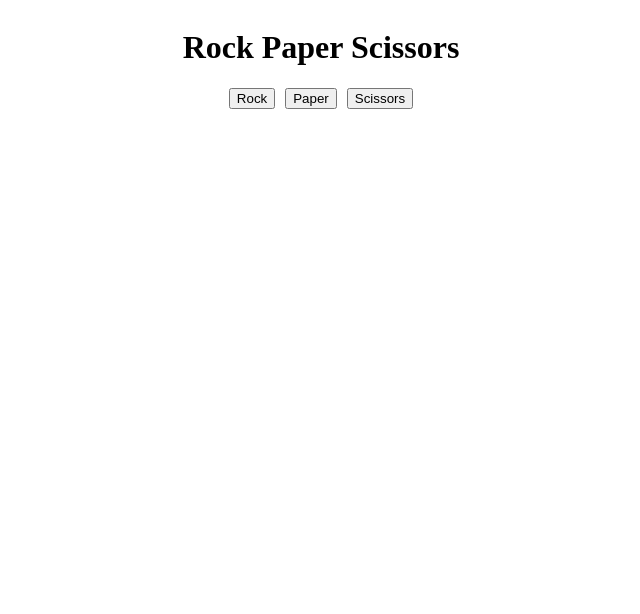
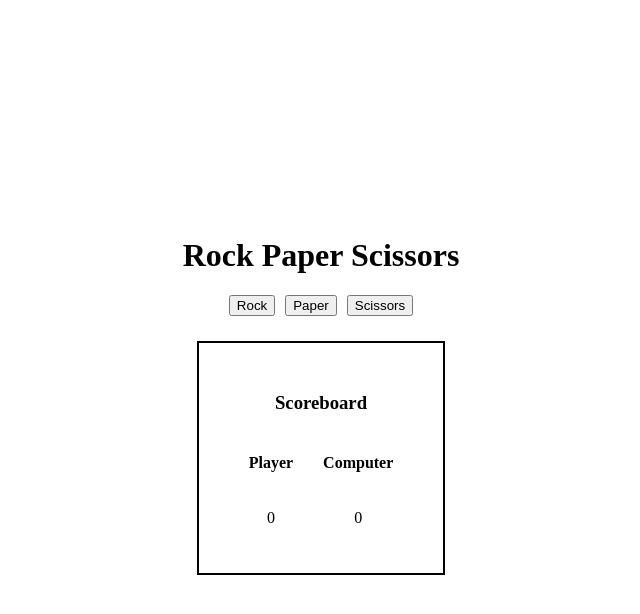
Before and after one commit to cquagliani/rock-paper-scissors, a plain HTML site: page index.html in a window 1280 px wide. Shown: the whole page, without its empty margins (319-959 px from the left). Drawn offline with Linux system fonts and the light colour scheme.

Commit message:
Add scoreboard

```diff
--- a/index.html
+++ b/index.html
@@ -16,6 +16,21 @@
             <button class="gameOptions" id="paper">Paper</button>
             <button class="gameOptions" id="scissors">Scissors</button>
         </div>
+
+        <div class="scoreboardWrapper">
+            <h3>Scoreboard</h3>
+
+            <div class="scoreboard">
+                <div class="playerScore">
+                    <h4>Player</h4>
+                    <p class="score" id="playerScore">0</p>
+                </div>
+                <div class="computerScore">
+                    <h4>Computer</h4>
+                    <p class="score" id="computerScore">0</p>
+                </div>
+            </div>
+        </div>
     </div>
 
     <script src="./index.js"></script>
--- a/style.css
+++ b/style.css
@@ -3,6 +3,7 @@
     flex-direction: column;
     align-items: center;
     justify-content: center;
+    height: 100vh;
 }
 
 .gameOptionsWrapper {
@@ -12,3 +13,26 @@
     align-items: center;
     gap: 10px;
 }
+
+.scoreboardWrapper {
+    display: flex;
+    flex-direction: column;
+    align-items: center;
+    justify-content: center;
+    border: 2px black solid;
+    padding: 30px 50px;
+    margin: 25px;
+}
+
+.scoreboard {
+    display: flex;
+    flex-direction: row;
+    gap: 30px;
+}
+
+.playerScore, .computerScore {
+    display: flex;
+    flex-direction: column;
+    justify-content: center;
+    align-items: center;
+}
```
